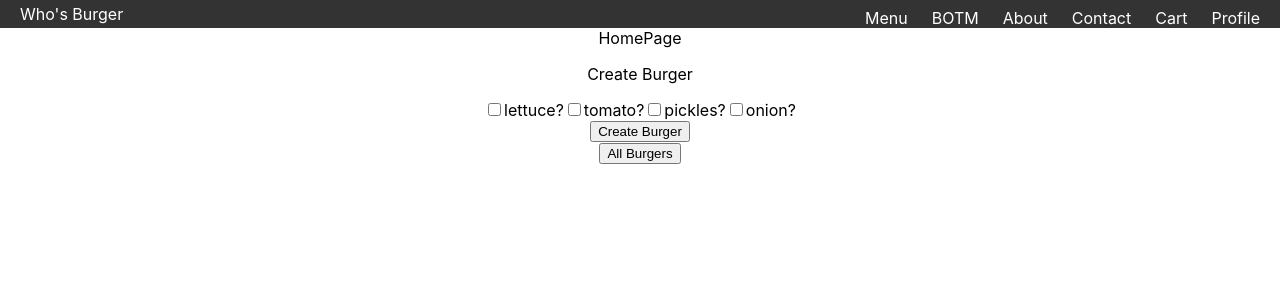
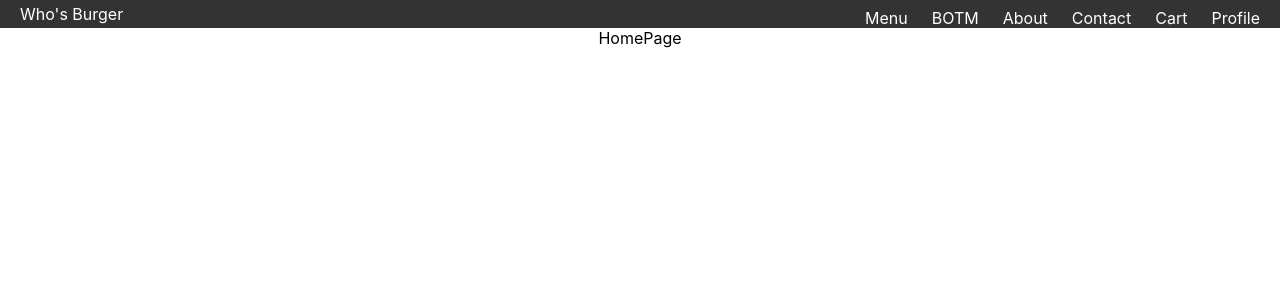
Before and after one commit to zullicm/whos-burger, a React (Create React App) app in the folder client/: page / in a window 1280 px wide. Shown: the top 300 px of the page. Built offline with nearby package versions, Linux system fonts and the light colour scheme; no server answers.

Commit message:
Decided against burger creation in this iteration of the whos burger website

```diff
--- a/client/src/App.jsx
+++ b/client/src/App.jsx
@@ -6,7 +6,6 @@ import User from './Pages/User';
 import HomePage from './Pages/HomePage';
 import { UserContext } from './Context/user';
 import MenuPage from './Pages/MenuPage';
-import CreateBurger from './CreateBurger';
 
 function App() {
 
@@ -23,7 +22,6 @@ function App() {
         {/* <Route exact path='/cart' element={<Cart />}/> */}
         <Route exact path='/profile' element={<User />}/>
       </Routes>
-      <CreateBurger />
     </div>
   );
 }
--- a/client/src/CreateBurger.jsx
+++ /dev/null
@@ -1,99 +0,0 @@
-import React, { useEffect, useState } from "react";
-
-function CreateBurger(){
-  const [lettuce, setLettuce] = useState(false)
-  const [tomato, setTomato] = useState(false)
-  const [pickles, setPickles] = useState(false)
-  const [onion, setOnion] = useState(false)
-  const [burgers, setBurgers] = useState([])
-
-
-  function getBurgers(){
-    fetch("/burgers")
-    .then(res => res.json())
-    .then(data => console.log(data))
-  }
-
-  useEffect(() =>{
-    fetch('/burgers')
-    .then(res => {
-      if(res.ok){
-        res.json().then(user => {
-          setBurgers(user)
-        })
-      }
-    })
-  },[])
-
-
-  function handleSubmit(){
-    const ingredients = [
-      lettuce? "lettuce" : null,
-      tomato? "tomato" : null,
-      pickles? "pickles" : null,
-      onion? "onion" : null,
-    ]
-    const filterIngredients = ingredients.filter(ingredient => ingredient !== null)
-    const burger = new FormData
-    filterIngredients.forEach(ing => burger.append("ingredients[]", ing))
-    // burger.append("burger[ingredients]", filterIngredients)
-    burger.append("price", 10.10)
-    console.log(burger)
-    fetch("/burgers", {
-      method: "POST",
-      body: burger,
-    })
-    .then(r => {
-      if(r.ok){
-        r.json().then(data => console.log(data))
-      }else{
-        r.json().then(e => console.log(e))
-      }
-    })
-  }
-
-  return(
-    <div>
-      <p>Create Burger</p>
-      <label>
-        <input
-        type="checkbox"
-        checked={lettuce}
-        onChange={()=>setLettuce(!lettuce)}
-        />
-        lettuce?
-      </label>
-      <label>
-        <input
-        type="checkbox"
-        checked={tomato}
-        onChange={()=>setTomato(!tomato)}
-        />
-        tomato?
-      </label>
-      <label>
-        <input
-        type="checkbox"
-        checked={pickles}
-        onChange={()=>setPickles(!pickles)}
-        />
-        pickles?
-      </label>
-      <label>
-        <input
-        type="checkbox"
-        checked={onion}
-        onChange={()=>setOnion(!onion)}
-        />
-        onion?
-      </label>
-      <br/>
-      <button onClick={handleSubmit}>Create Burger</button>
-      <br/>
-      <button onClick={getBurgers} >All Burgers</button>
-
-    </div>
-  )
-}
-
-export default CreateBurger
```
